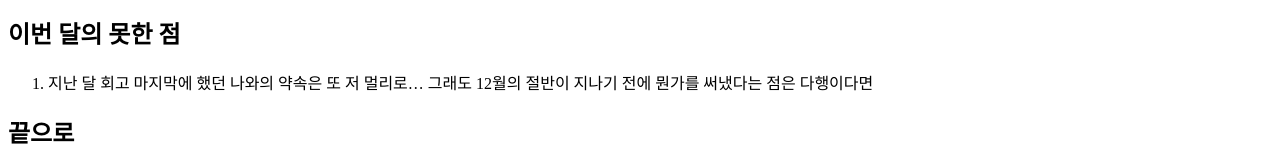
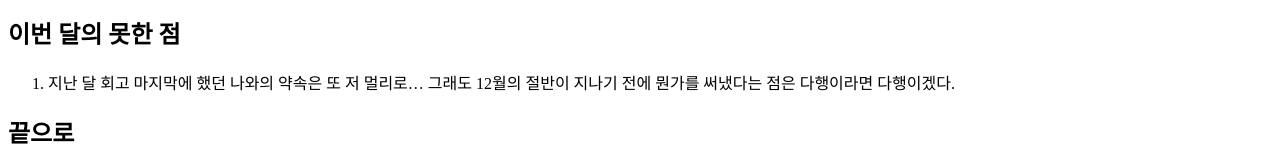
Before and after one commit to hatchling13/couvoir, an Astro site: page /blog/retrospect/2024-11-retrospect in a window 1280 px wide. Shown: the part 1171-1331 px from the top of the page. Built offline with nearby package versions, Linux system fonts and the light colour scheme; Astro itself is replaced by a stand-in of ours; a web font is replaced by a local one.

Commit message:
fix: typo

```diff
--- a/src/content/retrospect/2024-11-retrospect.md
+++ b/src/content/retrospect/2024-11-retrospect.md
@@ -26,6 +26,6 @@ title: 2024년 11월 회고
 ## 이번 달의 잘한 점
 - 회사-집-회사-집 생활이라 크게 잘한 것으로 생각되는 점은 없다.
 ## 이번 달의 못한 점
-1. 지난 달 회고 마지막에 했던 나와의 약속은 또 저 멀리로... 그래도 12월의 절반이 지나기 전에 뭔가를 써냈다는 점은 다행이다면
+1. 지난 달 회고 마지막에 했던 나와의 약속은 또 저 멀리로... 그래도 12월의 절반이 지나기 전에 뭔가를 써냈다는 점은 다행이라면 다행이겠다.
 ## 끝으로
 다음 달은 기다리고 기다리던 1년 간의 회고이니만큼, 길진 않아도 의미있는 내용들을 짚어갈 수 있다면 좋을 것 같다. 개인적인 성취가 꽤 많았던 2024년이니만큼, 이번 년도가 다 가기 전에 사회의 혼란이 빨리 정리된다면 더할 나위 없이 좋겠다.
```
